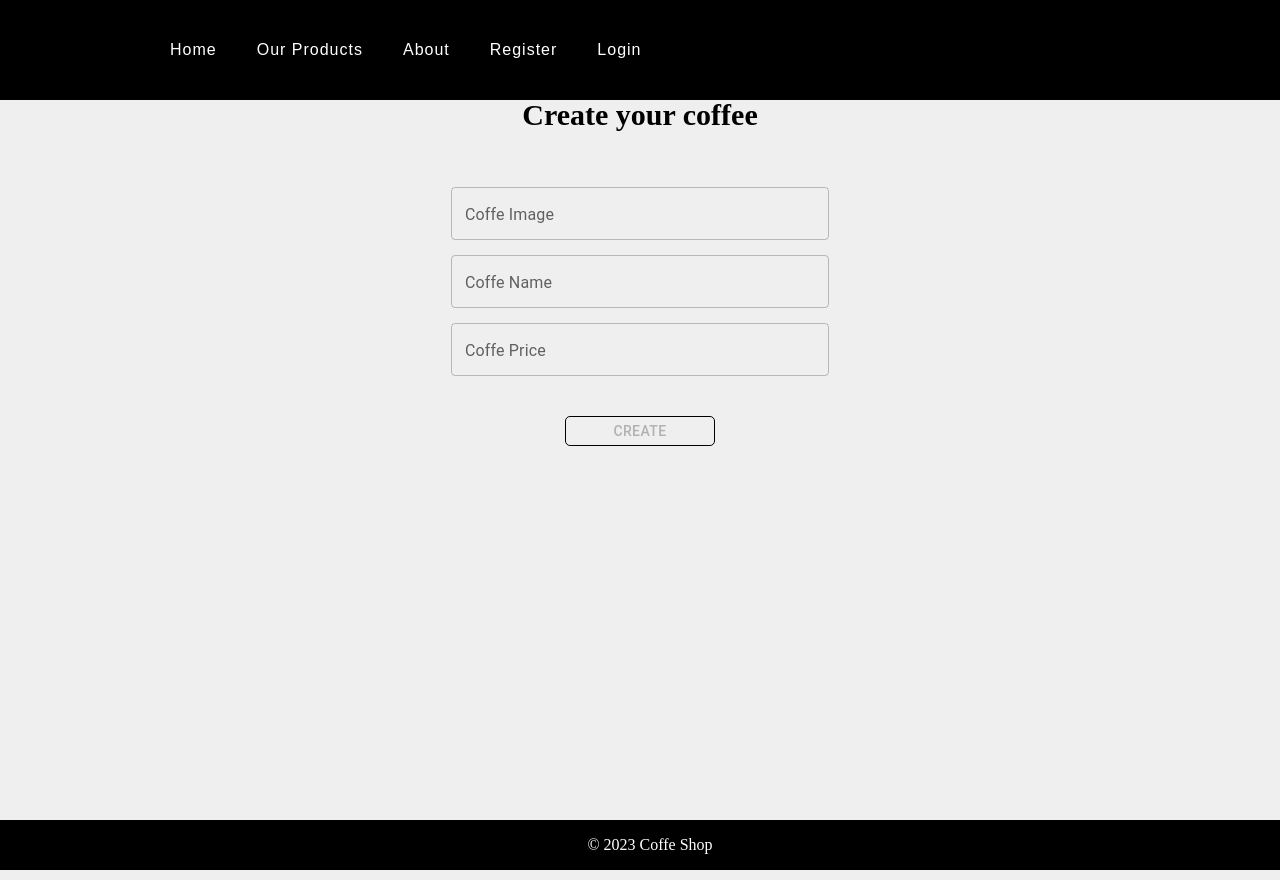
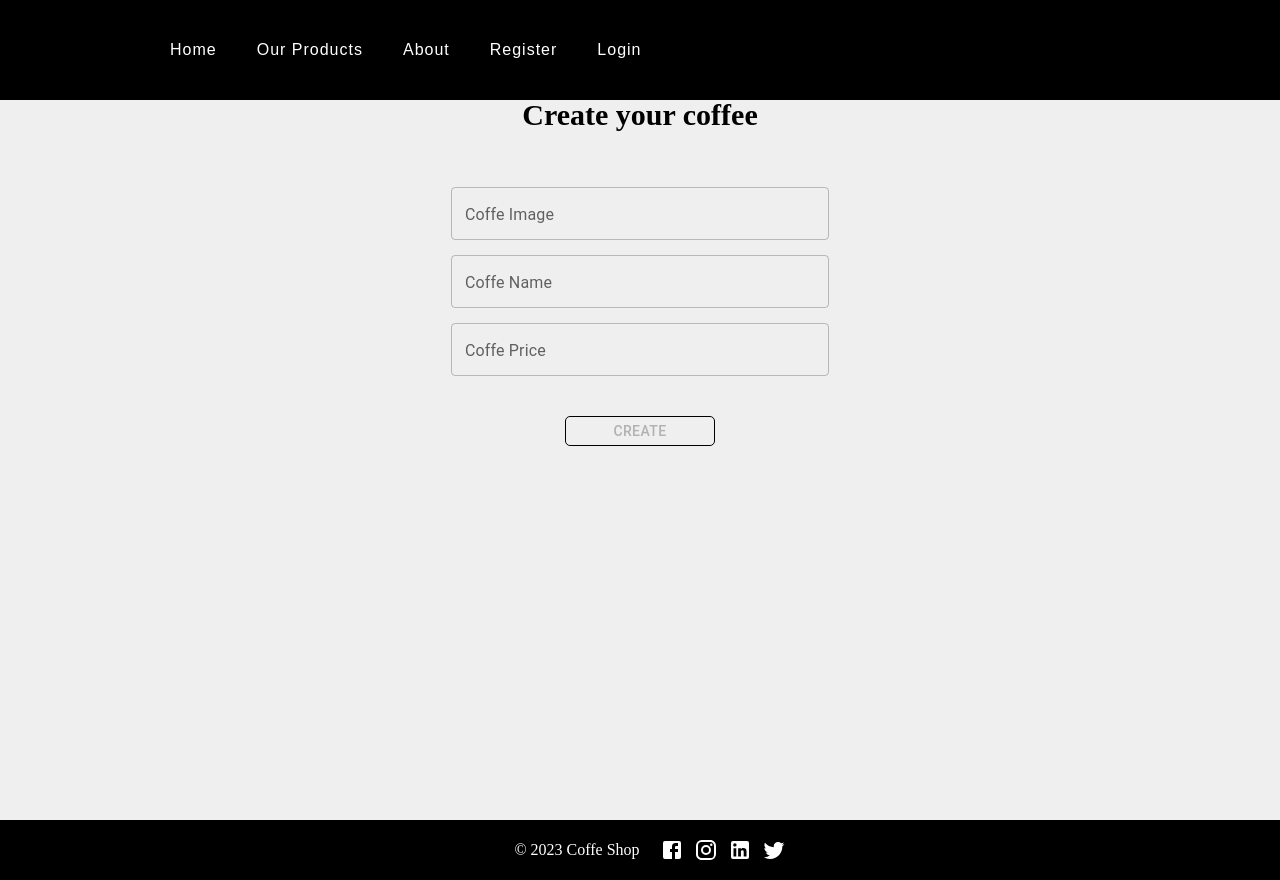
Before and after one commit to MarioAngelov2/Coffee-App, a React (Create React App) app in the folder app/: page /create in a window 1280 px wide. Built offline with nearby package versions, Linux system fonts and the light colour scheme.

Commit message:
Add social media icons to footer

```diff
--- a/app/src/components/Footer.js
+++ b/app/src/components/Footer.js
@@ -1,12 +1,22 @@
-import React from 'react'
-import '../styles/Footer.css'
+import React from "react";
+import "../styles/Footer.css";
+import FacebookIcon from "@mui/icons-material/Facebook";
+import InstagramIcon from "@mui/icons-material/Instagram";
+import LinkedInIcon from '@mui/icons-material/LinkedIn';
+import TwitterIcon from '@mui/icons-material/Twitter';
 
 function Footer() {
   return (
-    <div className='footer'>
-      <p> &copy; 2023 Coffe Shop </p>
+    <div className="footer">
+      <p> &copy; 2023 Coffe Shop</p>
+      <div className="footer-icons">
+        <FacebookIcon />
+        <InstagramIcon />
+        <LinkedInIcon />
+        <TwitterIcon />
+      </div>
     </div>
-  )
+  );
 }
 
-export default Footer
+export default Footer;
--- a/app/src/styles/Footer.css
+++ b/app/src/styles/Footer.css
@@ -1,9 +1,18 @@
 .footer {
+  display: flex;flex-direction: row;
   width: 100%;
-  height: 50px;
+  height: 60px;
   background-color: black;
   justify-content: center;
+  align-items: center;
   color: white;
+}
+
+.footer .footer-icons {
+  display: flex;
   flex-direction: row;
-  text-align: center;
+  align-items: center;
+  justify-content: center;
+  margin-left: 20px;
+  gap: 10px;
 }
```
